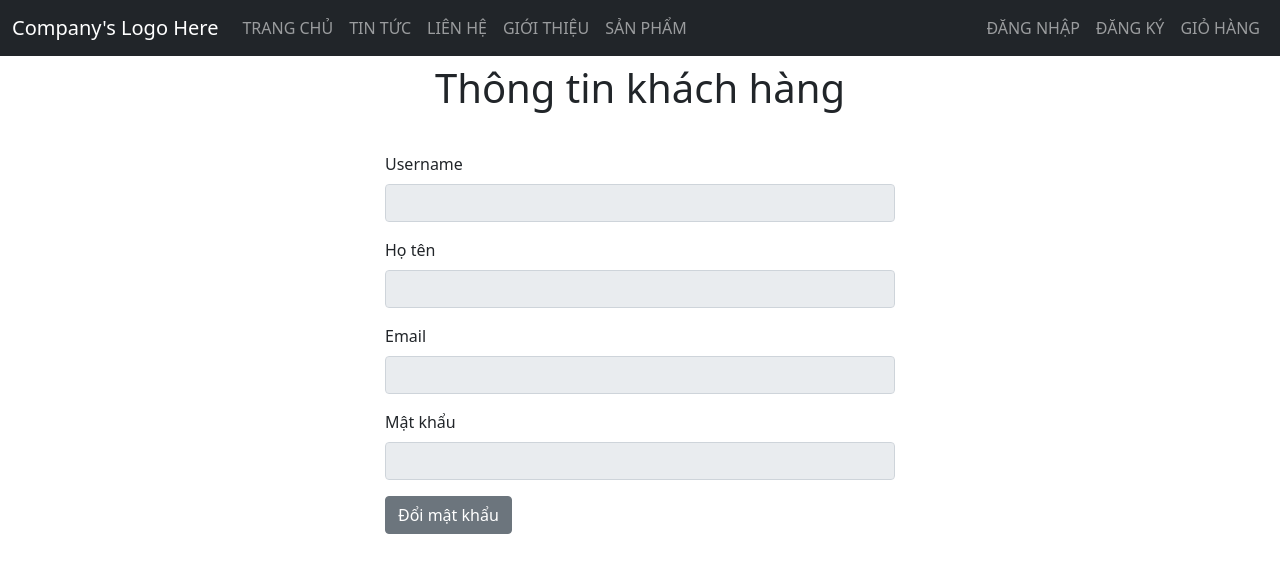
After one commit to nhuongthai8/Web_eCommercePHP, a PHP site: page /thongtinkhachhang.php in a window 1280 px wide. The commit adds this page. Shown: the top 581 px of the page. Run offline with PHP 8.4, Linux system fonts and the light colour scheme; some libraries are stand-ins or nearby versions.

Commit message:
chỉnh sửa

```diff
--- a/checkout.php
+++ b/checkout.php
@@ -4,7 +4,7 @@ session_start();
 if(!isset($_SESSION['Username'])){
     echo '<script>alert("Vui lòng đăng nhập để thanh toán!"); window.location.href = "./dangnhap.php";</script>';
 }
-$usern = $_SESSION['Username'];
+$usern = isset($_SESSION['Username']) ? $_SESSION['Username'] : '';
 $code_cart = rand(0,9999);
 $insert_cart = "insert into giohang(Username, cart_code, cart_status) values ('".$usern."','".$code_cart."',1)";
 $cart_query = mysqli_query($con,$insert_cart);
--- a/dangnhap.php
+++ b/dangnhap.php
@@ -14,6 +14,9 @@ if($_SERVER['REQUEST_METHOD']=='POST'){
             if($num>0){
                 $login=1;
                 $_SESSION['Username']=$usern;
+                $_SESSION['Password'] = $row['Password'];
+                $_SESSION['Email'] =$row['Email'];
+                $_SESSION['HoTen'] =$row['HoTen'];
                 header('location:index.php');
             }else{
                 $invalid=1;
--- a/doimatkhau.php
+++ b/doimatkhau.php
@@ -57,7 +57,7 @@ if ($_SERVER['REQUEST_METHOD'] == 'POST') {
                                         <div class="d-flex flex-row align-items-center mb-4">
                                             <i class="fas fa-lock fa-lg me-3 fa-fw"></i>
                                             <div class="form-outline flex-fill mb-0">
-                                                <input type="text" class="form-control" name="Username" />
+                                                <input type="text" class="form-control" name="Username" value="<?php echo isset($_SESSION['Username']) ? $_SESSION['Username'] : ''; ?>" readonly/>
                                                 <label class="form-label" for="form3Example4c">Username</label>
                                             </div>
                                         </div>
--- a/includes/header.php
+++ b/includes/header.php
@@ -39,9 +39,9 @@ session_start();
                     </li>";
                 } else {
                     echo "<li class='nav-item dropdown'>
-                    <a class='nav-link dropdown-toggle' href='#' role='button' data-bs-toggle='dropdown'>".$_SESSION['Username']."</a>
+                    <a class='nav-link dropdown-toggle' href='#' role='button' data-bs-toggle='dropdown'>XIN CHÀO ".strtoupper($_SESSION['Username'])."</a>
                     <ul class='dropdown-menu'>
-                      <li><a class='dropdown-item' href='tintuc.php'>Chỉnh sửa thông tin</a></li>
+                      <li><a class='dropdown-item' href='thongtinkhachhang.php'>Thông tin cá nhân</a></li>
                       <li><a class='dropdown-item' href='doimatkhau.php'>Đổi mật khẩu</a></li>
                       <li><hr class='dropdown-divider'></li>
                       <li><a class='dropdown-item' href='./includes/dangxuat.php'>Đăng xuất</a></li>
--- a/includes/webfunction.php
+++ b/includes/webfunction.php
@@ -38,15 +38,15 @@ function getSPmoi()
         $idhsx = $row_data['idHSX'];
         $noidung = $row_data['NoiDung'];
         $idlsp = $row_data['idLSP'];
-        echo "<div class='card' style='width:200px; margin-left: 10px;'>
-            <img class='card-img-top' src='./Admin/products_image/$hinhsp' alt='Card image' style='width:100%; height:50%; margin-top: 10px;'>
+        echo "<form class='card' style='width:200px; margin-left: 10px; margin-top:10px;' action='includes/cart.php?idsp=$idsp' method='post'>
+        <img class='card-img-top' src='./Admin/products_image/$hinhsp' alt='Card image' style='width:100%; height:45%; margin-top: 10px;'>
         <div class='card-body'>
             <h4 class='card-title' style='color: red;'>$tensp</h4>
             <p class='card-text'>Giá: $giasp $</p>
         </div>
-            <a href='chitietsanpham.php?idsp=$idsp?idlsp=$idlsp?idhsx=$idhsx' class='btn btn-secondary' style='margin-top: 10px; margin-bottom:10px'>Chi tiết sản phẩm</a>
-            <a href='' class='btn btn-primary' style='margin-top: 10px; margin-bottom:10px'>Thêm vào giỏ</a>
-        </div>";
+        <a href='chitietsanpham.php?idsp=$idsp&?idlsp=$idlsp&?idhsx=$idhsx' class='btn btn-secondary' style='margin-top: 10px; margin-bottom:10px'>Chi tiết sản phẩm</a>
+        <input class='btn btn-primary' type='submit' value='Thêm vào giỏ' name='addtocart' style='margin-top: 10px; margin-bottom:10px'>
+    </form>";
     }
 }
 //lấy tất cả sản phẩm //sanpham.php
@@ -66,15 +66,15 @@ function getSPall()
                 $idhsx = $row_data['idHSX'];
                 $noidung = $row_data['NoiDung'];
                 $idlsp = $row_data['idLSP'];
-                echo "<div class='card' style='width:200px; margin-left: 10px; margin-top:10px;'>
+                echo "<form class='card' style='width:200px; margin-left: 10px; margin-top:10px;' action='includes/cart.php?idsp=$idsp' method='post'>
                 <img class='card-img-top' src='./Admin/products_image/$hinhsp' alt='Card image' style='width:100%; height:45%; margin-top: 10px;'>
                 <div class='card-body'>
                     <h4 class='card-title' style='color: red;'>$tensp</h4>
                     <p class='card-text'>Giá: $giasp $</p>
                 </div>
                 <a href='chitietsanpham.php?idsp=$idsp&?idlsp=$idlsp&?idhsx=$idhsx' class='btn btn-secondary' style='margin-top: 10px; margin-bottom:10px'>Chi tiết sản phẩm</a>
-                        <a href='' class='btn btn-primary' style='margin-top: 10px; margin-bottom:10px'>Thêm vào giỏ</a>
-                    </div>";
+                <input class='btn btn-primary' type='submit' value='Thêm vào giỏ' name='addtocart' style='margin-top: 10px; margin-bottom:10px'>
+            </form>";
             }
         }
     }
@@ -100,15 +100,15 @@ function getSPtheoloai()
             $idhsx = $row_data['idHSX'];
             $noidung = $row_data['NoiDung'];
             $idlsp = $row_data['idLSP'];
-            echo "<div class='card' style='width:200px; margin-left: 10px; margin-top:10px;'>
-            <img class='card-img-top' src='./Admin/products_image/$hinhsp' alt='Card image' style='width:100%; height:50%; margin-top: 10px;'>
+            echo "<form class='card' style='width:200px; margin-left: 10px; margin-top:10px;' action='includes/cart.php?idsp=$idsp' method='post'>
+            <img class='card-img-top' src='./Admin/products_image/$hinhsp' alt='Card image' style='width:100%; height:45%; margin-top: 10px;'>
             <div class='card-body'>
                 <h4 class='card-title' style='color: red;'>$tensp</h4>
                 <p class='card-text'>Giá: $giasp $</p>
             </div>
-            <a href='chitietsanpham.php?idsp=$idsp?idlsp=$idlsp?idhsx=$idhsx' class='btn btn-secondary' style='margin-top: 10px; margin-bottom:10px'>Chi tiết sản phẩm</a>
-            <a href='' class='btn btn-primary' style='margin-top: 10px; margin-bottom:10px'>Thêm vào giỏ</a>
-        </div>";
+            <a href='chitietsanpham.php?idsp=$idsp&?idlsp=$idlsp&?idhsx=$idhsx' class='btn btn-secondary' style='margin-top: 10px; margin-bottom:10px'>Chi tiết sản phẩm</a>
+            <input class='btn btn-primary' type='submit' value='Thêm vào giỏ' name='addtocart' style='margin-top: 10px; margin-bottom:10px'>
+        </form>";
         }
     }
 }
@@ -133,15 +133,15 @@ function getSPtheohang()
             $idhsx = $row_data['idHSX'];
             $noidung = $row_data['NoiDung'];
             $idlsp = $row_data['idLSP'];
-            echo "<div class='card' style='width:200px; margin-left: 10px; margin-top:10px;'>
-            <img class='card-img-top' src='./Admin/products_image/$hinhsp' alt='Card image' style='width:100%; height:50%; margin-top: 10px;'>
+            echo "<form class='card' style='width:200px; margin-left: 10px; margin-top:10px;' action='includes/cart.php?idsp=$idsp' method='post'>
+            <img class='card-img-top' src='./Admin/products_image/$hinhsp' alt='Card image' style='width:100%; height:45%; margin-top: 10px;'>
             <div class='card-body'>
                 <h4 class='card-title' style='color: red;'>$tensp</h4>
                 <p class='card-text'>Giá: $giasp $</p>
             </div>
-            <a href='chitietsanpham.php?idsp=$idsp?idlsp=$idlsp?idhsx=$idhsx' class='btn btn-secondary' style='margin-top: 10px; margin-bottom:10px'>Chi tiết sản phẩm</a>
-            <a href='' class='btn btn-primary' style='margin-top: 10px; margin-bottom:10px'>Thêm vào giỏ</a>
-        </div>";
+            <a href='chitietsanpham.php?idsp=$idsp&?idlsp=$idlsp&?idhsx=$idhsx' class='btn btn-secondary' style='margin-top: 10px; margin-bottom:10px'>Chi tiết sản phẩm</a>
+            <input class='btn btn-primary' type='submit' value='Thêm vào giỏ' name='addtocart' style='margin-top: 10px; margin-bottom:10px'>
+        </form>";
         }
     }
 }
@@ -165,15 +165,15 @@ function search_sp()
             $idhsx = $row_data['idHSX'];
             $noidung = $row_data['NoiDung'];
             $idlsp = $row_data['idLSP'];
-            echo "<div class='card' style='width:200px; margin-left: 10px; margin-top:10px;'>
-            <img class='card-img-top' src='./Admin/products_image/$hinhsp' alt='Card image' style='width:100%; height:50%; margin-top: 10px;'>
+            echo "<form class='card' style='width:200px; margin-left: 10px; margin-top:10px;' action='includes/cart.php?idsp=$idsp' method='post'>
+            <img class='card-img-top' src='./Admin/products_image/$hinhsp' alt='Card image' style='width:100%; height:45%; margin-top: 10px;'>
             <div class='card-body'>
                 <h4 class='card-title' style='color: red;'>$tensp</h4>
                 <p class='card-text'>Giá: $giasp $</p>
             </div>
-            <a href='chitietsanpham.php?idsp=$idsp?idlsp=$idlsp?idhsx=$idhsx' class='btn btn-secondary' style='margin-top: 10px; margin-bottom:10px'>Chi tiết sản phẩm</a>
-            <a href='' class='btn btn-primary' style='margin-top: 10px; margin-bottom:10px'>Thêm vào giỏ</a>
-        </div>";
+            <a href='chitietsanpham.php?idsp=$idsp&?idlsp=$idlsp&?idhsx=$idhsx' class='btn btn-secondary' style='margin-top: 10px; margin-bottom:10px'>Chi tiết sản phẩm</a>
+            <input class='btn btn-primary' type='submit' value='Thêm vào giỏ' name='addtocart' style='margin-top: 10px; margin-bottom:10px'>
+        </form>";
         }
     }
 }
--- a/shoppingcart.php
+++ b/shoppingcart.php
@@ -58,9 +58,10 @@ if (empty($_SESSION['cart'])) {
                     </li>";
                     } else {
                         echo "<li class='nav-item dropdown'>
-                        <a class='nav-link dropdown-toggle' href='#' role='button' data-bs-toggle='dropdown'>" . $_SESSION['Username'] . "</a>
+                    <a class='nav-link dropdown-toggle' href='#' role='button' data-bs-toggle='dropdown'>XIN CHÀO " . strtoupper($_SESSION['Username']) . "</a>
                     <ul class='dropdown-menu'>
-                        <li><a class='dropdown-item' href='tintuc.php'>Chỉnh sửa thông tin</a></li>
+                      <li><a class='dropdown-item' href='thongtinkhachhang.php'>Thông tin cá nhân</a></li>
+                      <li><a class='dropdown-item' href='doimatkhau.php'>Đổi mật khẩu</a></li>
                       <li><hr class='dropdown-divider'></li>
                       <li><a class='dropdown-item' href='./includes/dangxuat.php'>Đăng xuất</a></li>
                     </ul>
--- /dev/null
+++ b/thongtinkhachhang.php
@@ -0,0 +1,54 @@
+<?php
+include('includes/connectdb.php');
+?>
+
+<!DOCTYPE html>
+<html lang="en">
+
+<head>
+    <meta charset="UTF-8">
+    <meta http-equiv="X-UA-Compatible" content="IE=edge">
+    <meta name="viewport" content="width=device-width, initial-scale=1.0">
+    <title>Thông tin khách hàng</title>
+    <link rel="stylesheet" href="css/bootstrap.min.css">
+    <link rel="stylesheet" href="https://use.fontawesome.com/releases/v5.0.8/css/all.css">
+    <script src="js/bootstrap.min.js"></script>
+</head>
+
+<body>
+    <?php
+    include('includes/header.php');
+    ?>
+    <div class="container p-5">
+        <div class="row justify-content-center">
+            <div class="col-md-6">
+                <form>
+                    <div class="mb-3 p-3">
+                        <h1 style="text-align: center;">Thông tin khách hàng</h1>
+                    </div>
+                    <div class="mb-3">
+                        <label for="username" class="form-label">Username</label>
+                        <input type="text" class="form-control" id="username" value="<?php echo isset($_SESSION['Username']) ? $_SESSION['Username'] : ''; ?>" readonly>
+                    </div>
+                    <div class="mb-3">
+                        <label for="username" class="form-label">Họ tên</label>
+                        <input type="text" class="form-control" id="username" value="<?php echo isset($_SESSION['HoTen']) ? $_SESSION['HoTen'] : ''; ?>" readonly>
+                    </div>
+                    <div class="mb-3">
+                        <label for="email" class="form-label">Email</label>
+                        <input type="email" class="form-control" id="email" value="<?php echo isset($_SESSION['Email']) ? $_SESSION['Email'] : ''; ?>" readonly>
+                    </div>
+                    <div class="mb-3">
+                        <label for="password" class="form-label">Mật khẩu</label>
+                        <input type="password" class="form-control" id="password" value="<?php echo isset($_SESSION['Password']) ? $_SESSION['Password'] : ''; ?>" readonly>
+                    </div>
+                    <a href="./doimatkhau.php" class="btn btn-secondary">Đổi mật khẩu</a>
+                </form>
+            </div>
+        </div>
+    </div>
+
+
+</body>
+
+</html>
```
Also changed, not shown: lienhe.php (+42 -53 lines). Lines whose indentation alone changed are shown as unchanged.
